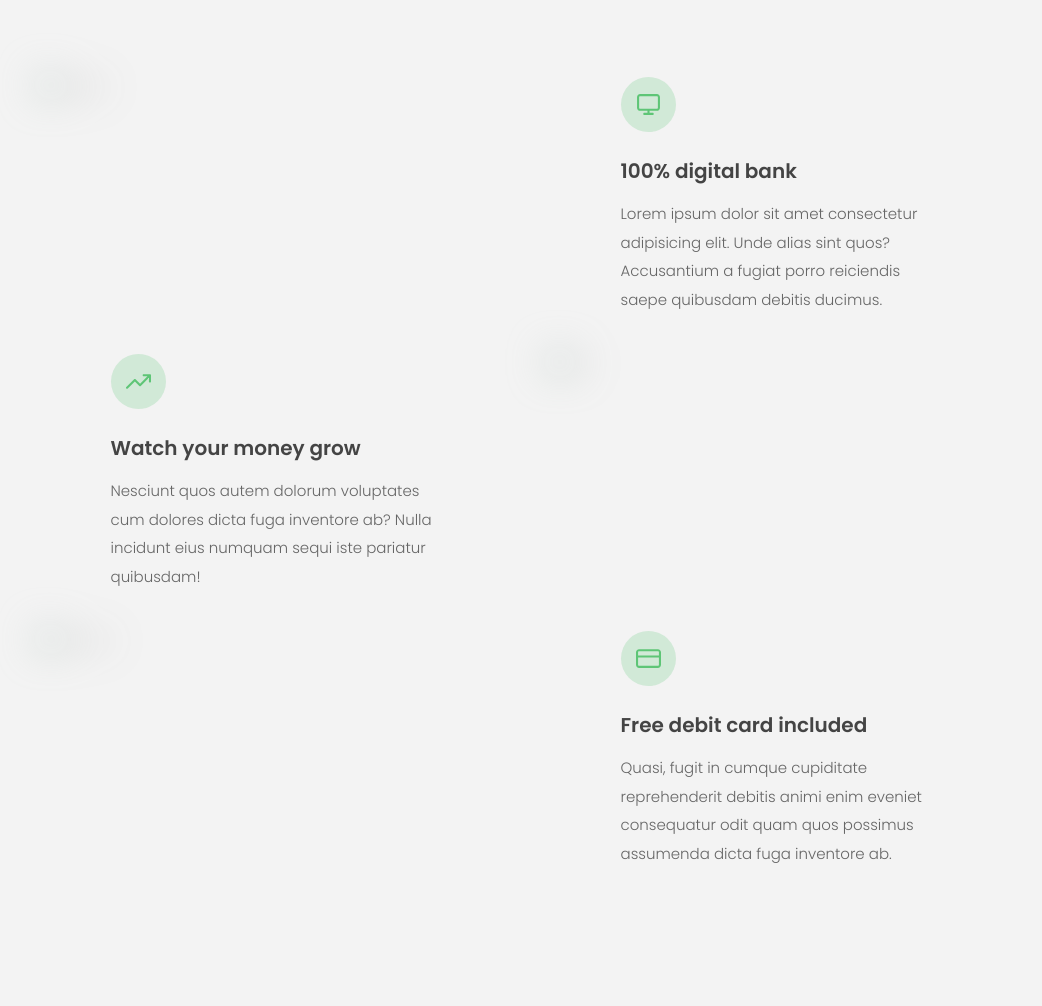
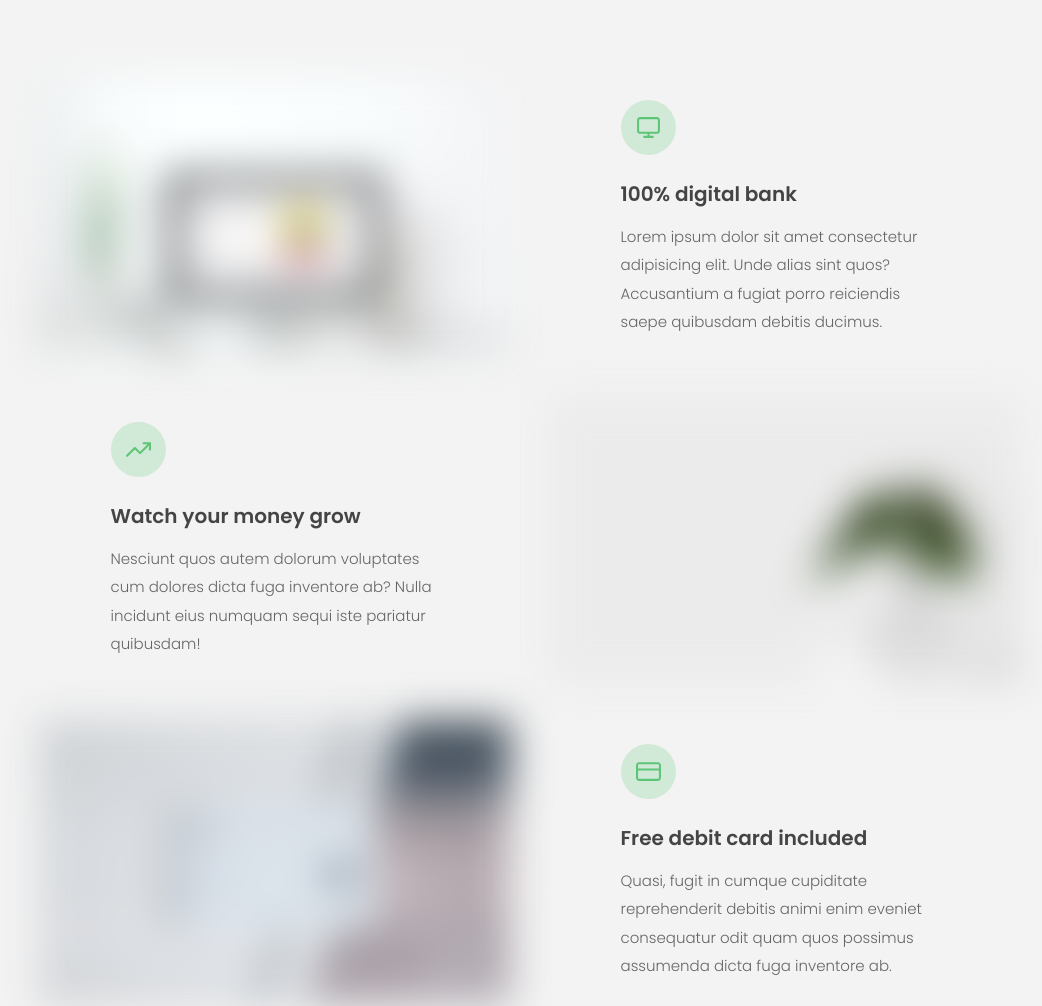
Before and after one commit to maksymmukanovskyi/js_tutorials, a plain HTML site: page JS_Challenges/DOM/index.html in a window 1280 px wide. Shown: the part 1102-2108 px from the top of the page, without its empty margins (110-1152 px from the left). Drawn offline with Linux system fonts and the light colour scheme.

Commit message:
minor change img sourses

```diff
--- a/JS_Challenges/DOM/index.html
+++ b/JS_Challenges/DOM/index.html
@@ -68,8 +68,8 @@
 
       <div class="features">
         <img
-          src="img/digital-lazy.jpg"
-          data-src="img/digital.jpg"
+          src="img/digital-lazy.jpeg"
+          data-src="img/digital.jpeg"
           alt="Computer"
           class="features__img lazy-img"
         />
@@ -101,15 +101,15 @@
           </p>
         </div>
         <img
-          src="img/grow-lazy.jpg"
-          data-src="img/grow.jpg"
+          src="img/grow-lazy.jpeg"
+          data-src="img/grow.jpeg"
           alt="Plant"
           class="features__img lazy-img"
         />
 
         <img
-          src="img/card-lazy.jpg"
-          data-src="img/card.jpg"
+          src="img/card-lazy.jpeg"
+          data-src="img/card.jpeg"
           alt="Credit card"
           class="features__img lazy-img"
         />
@@ -227,7 +227,7 @@
               autem esse non voluptatem saepe provident nihil molestiae.
             </blockquote>
             <address class="testimonial__author">
-              <img src="img/user-1.jpg" alt="" class="testimonial__photo" />
+              <img src="img/user-1.jpeg" alt="" class="testimonial__photo" />
               <h6 class="testimonial__name">Aarav Lynn</h6>
               <p class="testimonial__location">San Francisco, USA</p>
             </address>
@@ -247,7 +247,7 @@
               deserunt exercitationem deleniti.
             </blockquote>
             <address class="testimonial__author">
-              <img src="img/user-2.jpg" alt="" class="testimonial__photo" />
+              <img src="img/user-2.jpeg" alt="" class="testimonial__photo" />
               <h6 class="testimonial__name">Miyah Miles</h6>
               <p class="testimonial__location">London, UK</p>
             </address>
@@ -268,7 +268,7 @@
               alias reiciendis, perferendis facere.
             </blockquote>
             <address class="testimonial__author">
-              <img src="img/user-3.jpg" alt="" class="testimonial__photo" />
+              <img src="img/user-3.jpeg" alt="" class="testimonial__photo" />
               <h6 class="testimonial__name">Francisco Gomes</h6>
               <p class="testimonial__location">Lisbon, Portugal</p>
             </address>
```
